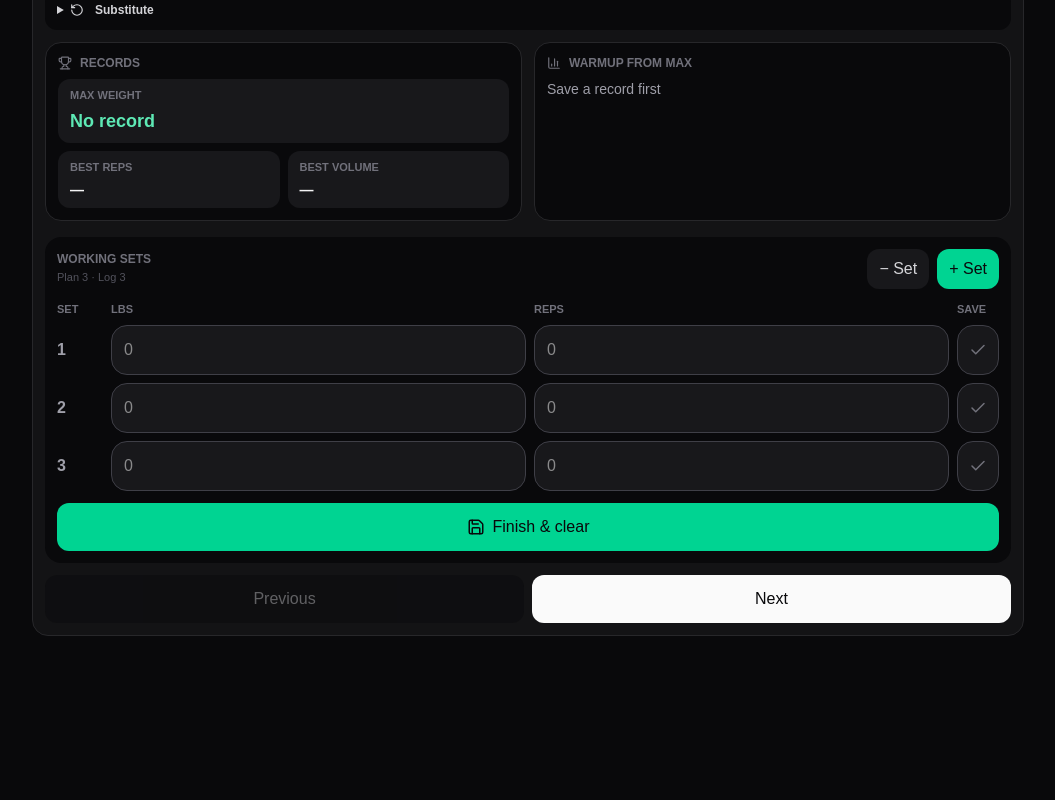
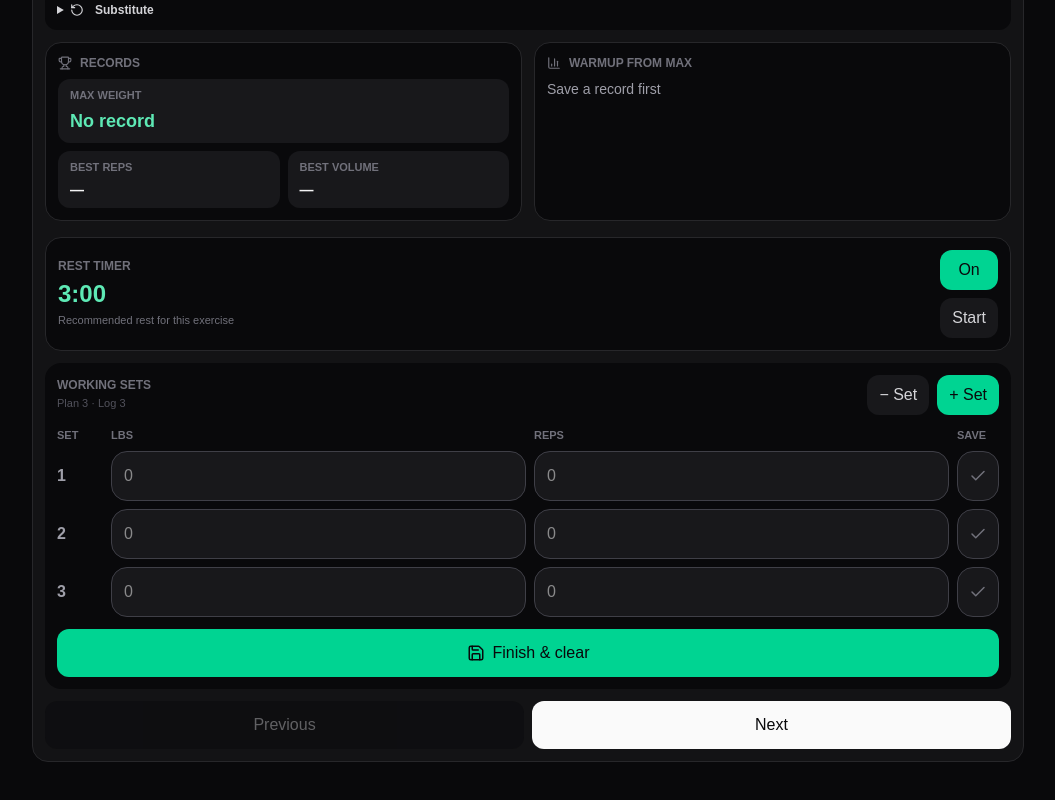
Before and after one commit to NongJuum/Jeff-2.0, a Next.js app: page / in a window 1280 px wide. Shown: the part 1007-1807 px from the top of the page, without its empty margins (112-1167 px from the left). Before the commit the page ends 1771 px from the top, so only its background shows below. Built offline with nearby package versions, Linux system fonts and the light colour scheme.

Commit message:
Add files via upload

```diff
--- a/app/page.tsx
+++ b/app/page.tsx
@@ -59,6 +59,13 @@ type SetInput = {
   weightLbs: string;
   reps: string;
   done: boolean;
+};
+
+type RestTimerState = {
+  exerciseId: string | null;
+  secondsLeft: number;
+  totalSeconds: number;
+  running: boolean;
 };
 
 type LogSet = {
@@ -480,6 +487,50 @@ function getWarmupSets(bestWeight?: number) {
   ];
 }
 
+function getRestSeconds(exercise: PlanExercise) {
+  const movement = exercise.movement.toLowerCase();
+  const name = exercise.name.toLowerCase();
+
+  if (movement === "hinge" || name.includes("deadlift") || name.includes("rdl")) {
+    return 240;
+  }
+
+  if (
+    movement.includes("press") ||
+    movement.includes("row") ||
+    movement.includes("vertical pull") ||
+    movement.includes("squat") ||
+    movement.includes("glute bridge") ||
+    movement.includes("glute press")
+  ) {
+    return 180;
+  }
+
+  if (exercise.group === "Abs & Calves") {
+    return 60;
+  }
+
+  if (
+    movement.includes("flye") ||
+    movement.includes("raise") ||
+    movement.includes("curl") ||
+    movement.includes("triceps") ||
+    movement.includes("isolation") ||
+    movement.includes("rear delt")
+  ) {
+    return 90;
+  }
+
+  return 120;
+}
+
+function formatRestTime(seconds: number) {
+  const minutes = Math.floor(seconds / 60);
+  const remainingSeconds = seconds % 60;
+
+  return `${minutes}:${String(remainingSeconds).padStart(2, "0")}`;
+}
+
 function createDefaultSetInputs(sets: number): SetInput[] {
   return Array.from({ length: sets }, () => ({ weightLbs: "", reps: "", done: false }));
 }
@@ -611,6 +662,8 @@ export default function Page() {
   const [selectedDay, setSelectedDay] = useState(initialUiState.selectedDay);
   const [logs, setLogs] = useState<LogSet[]>([]);
   const [inputs, setInputs] = useState<Record<string, SetInput[]>>(() => readJson<Record<string, SetInput[]>>(SET_INPUTS_KEY, {}));
+  const [restTimer, setRestTimer] = useState<RestTimerState>({ exerciseId: null, secondsLeft: 0, totalSeconds: 0, running: false });
+  const [restTimerEnabled, setRestTimerEnabled] = useState(true);
   const [librarySearch, setLibrarySearch] = useState("");
   const [showLibrary, setShowLibrary] = useState(initialUiState.showLibrary);
   const [showHistory, setShowHistory] = useState(initialUiState.showHistory);
@@ -759,6 +812,49 @@ export default function Page() {
     return records;
   }, [logs]);
 
+  useEffect(() => {
+    if (!restTimer.running || restTimer.secondsLeft <= 0) return;
+
+    const intervalId = window.setInterval(() => {
+      setRestTimer((current) => {
+        if (!current.running) return current;
+
+        const nextSeconds = Math.max(0, current.secondsLeft - 1);
+
+        return {
+          ...current,
+          secondsLeft: nextSeconds,
+          running: nextSeconds > 0,
+        };
+      });
+    }, 1000);
+
+    return () => window.clearInterval(intervalId);
+  }, [restTimer.running, restTimer.secondsLeft]);
+
+  const restProgress = restTimer.totalSeconds > 0 ? Math.round(((restTimer.totalSeconds - restTimer.secondsLeft) / restTimer.totalSeconds) * 100) : 0;
+
+  function startRestTimer(exercise: PlanExercise) {
+    if (!restTimerEnabled) return;
+
+    const seconds = getRestSeconds(exercise);
+
+    setRestTimer({
+      exerciseId: exercise.id,
+      secondsLeft: seconds,
+      totalSeconds: seconds,
+      running: true,
+    });
+  }
+
+  function stopRestTimer() {
+    setRestTimer((current) => ({
+      ...current,
+      running: false,
+      secondsLeft: 0,
+    }));
+  }
+
   const prMap = useMemo(() => {
     const best: Record<string, LogSet> = {};
 
@@ -926,6 +1022,7 @@ export default function Page() {
 
     if (validSets.length > 0) {
       setLogs((old) => [...old, ...validSets]);
+      startRestTimer(exercise);
     }
 
     setInputs((old) => {
@@ -1625,6 +1722,49 @@ export default function Page() {
                       </div>
                     </div>
 
+                    <div className="mb-3 rounded-2xl border border-zinc-800 bg-zinc-950 p-3">
+                      <div className="flex items-center justify-between gap-3">
+                        <div>
+                          <p className="text-xs font-bold uppercase text-zinc-500">Rest Timer</p>
+                          <p className="mt-1 text-2xl font-black text-emerald-300">
+                            {restTimer.exerciseId === baseExercise.id && restTimer.secondsLeft > 0 ? formatRestTime(restTimer.secondsLeft) : formatRestTime(getRestSeconds(exercise))}
+                          </p>
+                          <p className="mt-0.5 text-[11px] text-zinc-500">
+                            Recommended rest for this exercise
+                          </p>
+                        </div>
+
+                        <div className="grid gap-2">
+                          <button
+                            onClick={() => setRestTimerEnabled((value) => !value)}
+                            className={`rounded-xl px-3 py-2 text-xs font-bold ${
+                              restTimerEnabled ? "bg-emerald-400 text-zinc-950" : "bg-zinc-900 text-zinc-400"
+                            }`}
+                            type="button"
+                          >
+                            {restTimerEnabled ? "On" : "Off"}
+                          </button>
+
+                          <button
+                            onClick={() => (restTimer.exerciseId === baseExercise.id && restTimer.running ? stopRestTimer() : startRestTimer({ ...exercise, id: baseExercise.id }))}
+                            className="rounded-xl bg-zinc-900 px-3 py-2 text-xs font-bold text-zinc-300"
+                            type="button"
+                          >
+                            {restTimer.exerciseId === baseExercise.id && restTimer.running ? "Stop" : "Start"}
+                          </button>
+                        </div>
+                      </div>
+
+                      {restTimer.exerciseId === baseExercise.id && restTimer.totalSeconds > 0 && (
+                        <div className="mt-3 h-2 overflow-hidden rounded-full bg-zinc-900">
+                          <div
+                            className="h-full rounded-full bg-emerald-400 transition-all"
+                            style={{ width: `${restProgress}%` }}
+                          />
+                        </div>
+                      )}
+                    </div>
+
                     <div className="rounded-2xl bg-zinc-950 p-3">
                       <div className="mb-3 flex items-center justify-between gap-2">
                         <div>
```
Also changed, not shown: 1 other file (tests, documents, lock files or other folders).
